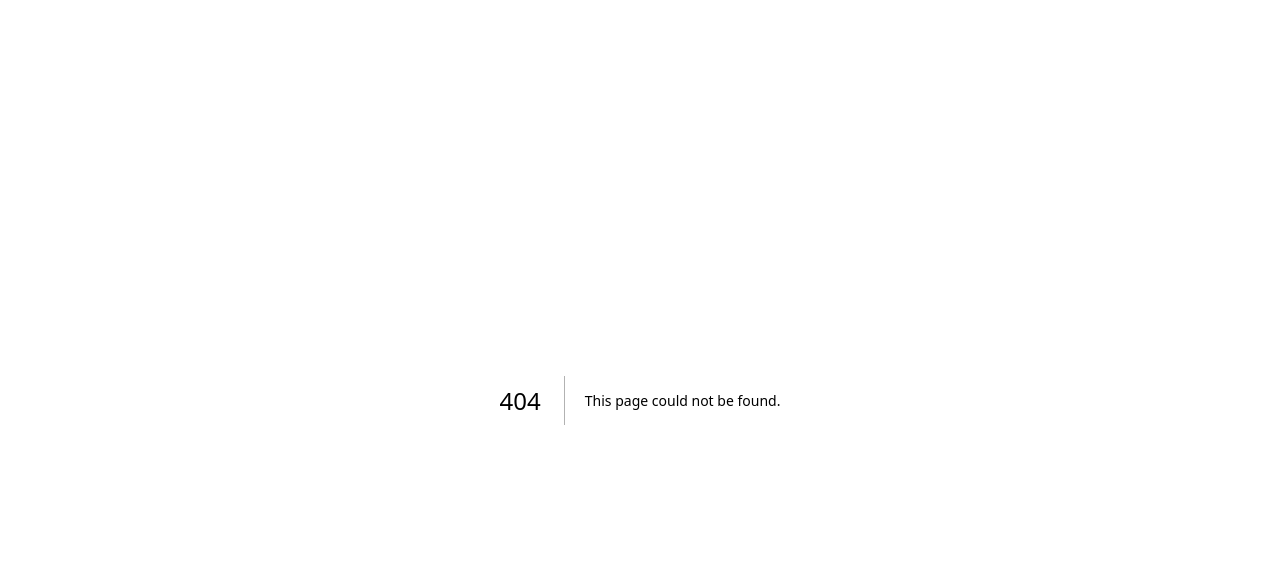
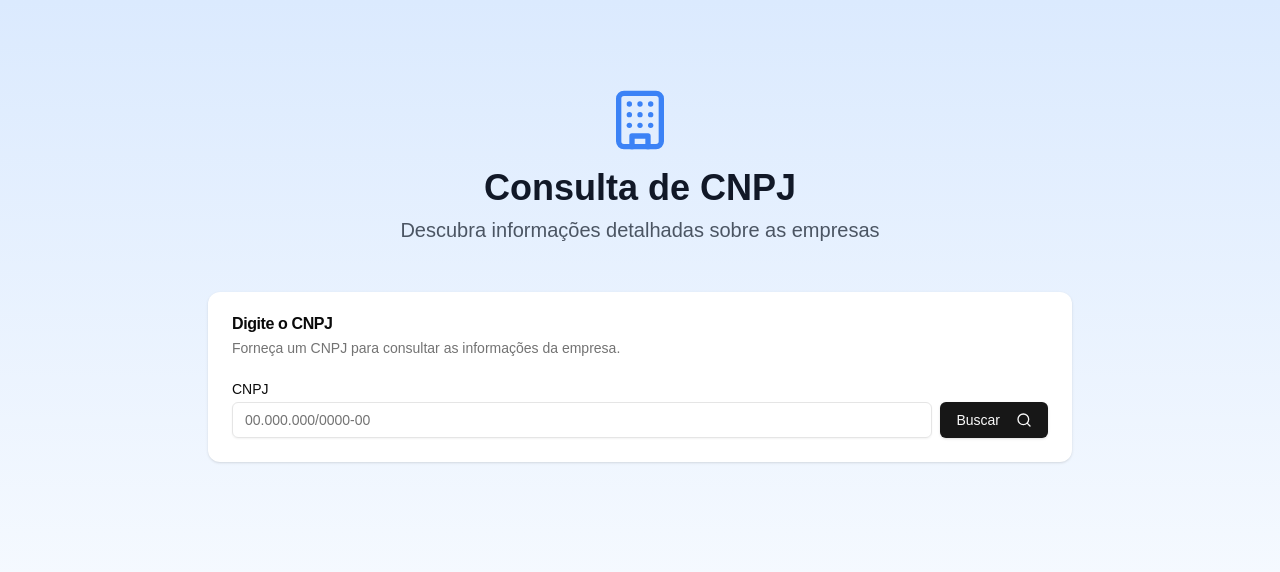
Before and after one commit to Raijoia/website-for-armazenamentoemnuvem, a Next.js app: page /busqueCNPJ in a window 1280 px wide. Before the commit this address had no page. Shown: the top 572 px of the page. Built offline with nearby package versions, Linux system fonts and the light colour scheme.

Commit message:
feat: add page for search cnpj

```diff
--- /dev/null
+++ b/app/busqueCNPJ/page.tsx
@@ -0,0 +1,225 @@
+'use client'
+
+import { useState } from 'react'
+import { Button } from '@/components/ui/button'
+import { Input } from '@/components/ui/input'
+import { Label } from '@/components/ui/label'
+import {
+  Card,
+  CardContent,
+  CardDescription,
+  CardHeader,
+  CardTitle,
+} from '@/components/ui/card'
+import {
+  SearchIcon,
+  BuildingIcon,
+  MapPinIcon,
+  PhoneIcon,
+  MailIcon,
+  CalendarIcon,
+  DollarSignIcon,
+} from 'lucide-react'
+
+const fetchCnpjData = async (cnpj: string) => {
+  await new Promise(resolve => setTimeout(resolve, 1000))
+  return {
+    cnpj: cnpj,
+    razaoSocial: 'Empresa Exemplo LTDA',
+    nomeFantasia: 'Exemplo Comércio',
+    dataAbertura: '2005-03-21',
+    situacaoCadastral: 'Ativa',
+    endereco: {
+      logradouro: 'Rua das Flores',
+      numero: '123',
+      complemento: 'Sala 45',
+      bairro: 'Centro',
+      municipio: 'São Paulo',
+      uf: 'SP',
+      cep: '01234-567',
+    },
+    telefone: '(11) 1234-5678',
+    email: 'contato@exemplo.com',
+    capitalSocial: 100000.0,
+  }
+}
+
+export default function CnpjLookup() {
+  const [cnpj, setCnpj] = useState('')
+  const [cnpjData, setCnpjData] = useState(null)
+  const [isLoading, setIsLoading] = useState(false)
+  const [error, setError] = useState('')
+
+  const handleSubmit = async (e: React.FormEvent) => {
+    e.preventDefault()
+    setIsLoading(true)
+    setError('')
+    setCnpjData(null)
+
+    try {
+      const data = await fetchCnpjData(cnpj)
+      setCnpjData(data)
+    } catch (err) {
+      setError('Falha ao buscar dados do CNPJ. Por favor, tente novamente.')
+    } finally {
+      setIsLoading(false)
+    }
+  }
+
+  const formatCnpj = (value: string) => {
+    const cnpjRegex = /^(\d{2})(\d{3})(\d{3})(\d{4})(\d{2})$/
+    return value.replace(cnpjRegex, '$1.$2.$3/$4-$5')
+  }
+
+  return (
+    <div className="min-h-screen bg-gradient-to-b from-blue-100 to-white p-6 relative font-sans">
+      <div className="max-w-4xl container mx-auto px-4 py-16">
+        <header className="text-center mb-12">
+          <BuildingIcon className="inline-block w-16 h-16 text-blue-500 mb-4" />
+          <h1 className="text-4xl font-bold text-gray-900 mb-2">
+            Consulta de CNPJ
+          </h1>
+          <p className="text-xl text-gray-600">
+            Descubra informações detalhadas sobre as empresas
+          </p>
+        </header>
+
+        <Card>
+          <CardHeader>
+            <CardTitle>Digite o CNPJ</CardTitle>
+            <CardDescription>
+              Forneça um CNPJ para consultar as informações da empresa.
+            </CardDescription>
+          </CardHeader>
+          <CardContent>
+            <form onSubmit={handleSubmit} className="space-y-4">
+              <div className="flex flex-col space-y-1.5">
+                <Label htmlFor="cnpj">CNPJ</Label>
+                <div className="flex">
+                  <Input
+                    id="cnpj"
+                    placeholder="00.000.000/0000-00"
+                    value={cnpj}
+                    onChange={e => setCnpj(e.target.value.replace(/\D/g, ''))}
+                    className="flex-grow"
+                    maxLength={14}
+                    required
+                  />
+                  <Button type="submit" className="ml-2" disabled={isLoading}>
+                    {isLoading ? 'Buscando...' : 'Buscar'}
+                    <SearchIcon className="w-4 h-4 ml-2" />
+                  </Button>
+                </div>
+              </div>
+            </form>
+
+            {error && (
+              <div className="mt-4 p-4 bg-red-100 border border-red-400 text-red-700 rounded">
+                {error}
+              </div>
+            )}
+
+            {cnpjData && (
+              <div className="mt-8 space-y-6">
+                <h2 className="text-2xl font-semibold text-gray-800">
+                  Informações do CNPJ
+                </h2>
+                <div className="grid grid-cols-1 md:grid-cols-2 gap-6">
+                  <InfoCard
+                    icon={<BuildingIcon className="w-5 h-5" />}
+                    title="CNPJ"
+                    value={formatCnpj(cnpjData.cnpj)}
+                  />
+                  <InfoCard
+                    icon={<BuildingIcon className="w-5 h-5" />}
+                    title="Razão Social"
+                    value={cnpjData.razaoSocial}
+                  />
+                  <InfoCard
+                    icon={<BuildingIcon className="w-5 h-5" />}
+                    title="Nome Fantasia"
+                    value={cnpjData.nomeFantasia}
+                  />
+                  <InfoCard
+                    icon={<CalendarIcon className="w-5 h-5" />}
+                    title="Data de Abertura"
+                    value={new Date(cnpjData.dataAbertura).toLocaleDateString(
+                      'pt-BR'
+                    )}
+                  />
+                  <InfoCard
+                    icon={<BuildingIcon className="w-5 h-5" />}
+                    title="Situação Cadastral"
+                    value={cnpjData.situacaoCadastral}
+                  />
+                  <InfoCard
+                    icon={<DollarSignIcon className="w-5 h-5" />}
+                    title="Capital Social"
+                    value={cnpjData.capitalSocial.toLocaleString('pt-BR', {
+                      style: 'currency',
+                      currency: 'BRL',
+                    })}
+                  />
+                </div>
+                <div className="mt-6">
+                  <h3 className="text-xl font-semibold text-gray-800 mb-3">
+                    Endereço
+                  </h3>
+                  <div className="bg-white p-4 rounded-lg shadow">
+                    <div className="flex items-center space-x-3 text-gray-500 mb-2">
+                      <MapPinIcon className="w-5 h-5" />
+                      <h4 className="font-medium">Localização</h4>
+                    </div>
+                    <p className="text-gray-800">
+                      {cnpjData.endereco.logradouro}, {cnpjData.endereco.numero}
+                      {cnpjData.endereco.complemento &&
+                        `, ${cnpjData.endereco.complemento}`}
+                      <br />
+                      {cnpjData.endereco.bairro} - {cnpjData.endereco.municipio}{' '}
+                      - {cnpjData.endereco.uf}
+                      <br />
+                      CEP: {cnpjData.endereco.cep}
+                    </p>
+                  </div>
+                </div>
+                <div className="mt-6">
+                  <h3 className="text-xl font-semibold text-gray-800 mb-3">
+                    Contato
+                  </h3>
+                  <div className="grid grid-cols-1 md:grid-cols-2 gap-4">
+                    <InfoCard
+                      icon={<PhoneIcon className="w-5 h-5" />}
+                      title="Telefone"
+                      value={cnpjData.telefone}
+                    />
+                    <InfoCard
+                      icon={<MailIcon className="w-5 h-5" />}
+                      title="E-mail"
+                      value={cnpjData.email}
+                    />
+                  </div>
+                </div>
+              </div>
+            )}
+          </CardContent>
+        </Card>
+      </div>
+    </div>
+  )
+}
+
+function InfoCard({
+  icon,
+  title,
+  value,
+}: { icon: React.ReactNode; title: string; value: string }) {
+  return (
+    <div className="bg-white p-4 rounded-lg shadow">
+      <div className="flex items-center space-x-3 text-gray-500 mb-2">
+        {icon}
+        <h4 className="font-medium">{title}</h4>
+      </div>
+      <p className="text-gray-800 font-semibold">{value}</p>
+    </div>
+  )
+}
--- a/app/page.tsx
+++ b/app/page.tsx
@@ -71,20 +71,21 @@ export default function Component() {
             </li>
             <li>
               <a
+                href="/busqueCNPJ"
+                className="block py-2 px-4 text-gray-700 hover:bg-gray-100 rounded"
+              >
+                Busque por CNPJ
+              </a>
+            </li>
+            <li>
+              <a
                 href="/whois"
                 className="block py-2 px-4 text-gray-700 hover:bg-gray-100 rounded"
               >
                 Whois
               </a>
             </li>
-            <li>
-              <a
-                href="/about"
-                className="block py-2 px-4 text-gray-700 hover:bg-gray-100 rounded"
-              >
-                Sobre a empresa
-              </a>
-            </li>
+
             <li>
               <a
                 href="/contact"
--- a/app/whois/page.tsx
+++ b/app/whois/page.tsx
@@ -87,18 +87,18 @@ export default function WhoisLookup() {
             </li>
             <li>
               <a
+                href="/busqueCNPJ"
+                className="block py-2 px-4 text-gray-700 hover:bg-gray-100 rounded"
+              >
+                Busque por CNPJ
+              </a>
+            </li>
+            <li>
+              <a
                 href="/whois"
                 className="block py-2 px-4 text-gray-700 hover:bg-gray-100 rounded"
               >
                 Whois
-              </a>
-            </li>
-            <li>
-              <a
-                href="/about"
-                className="block py-2 px-4 text-gray-700 hover:bg-gray-100 rounded"
-              >
-                Sobre a empresa
               </a>
             </li>
             <li>
```
